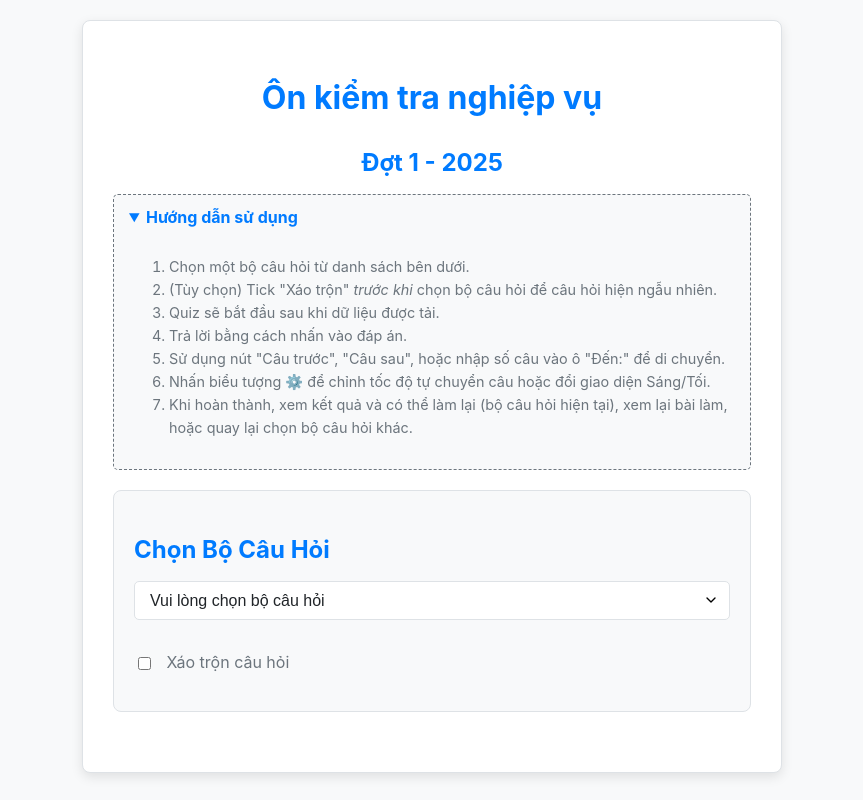
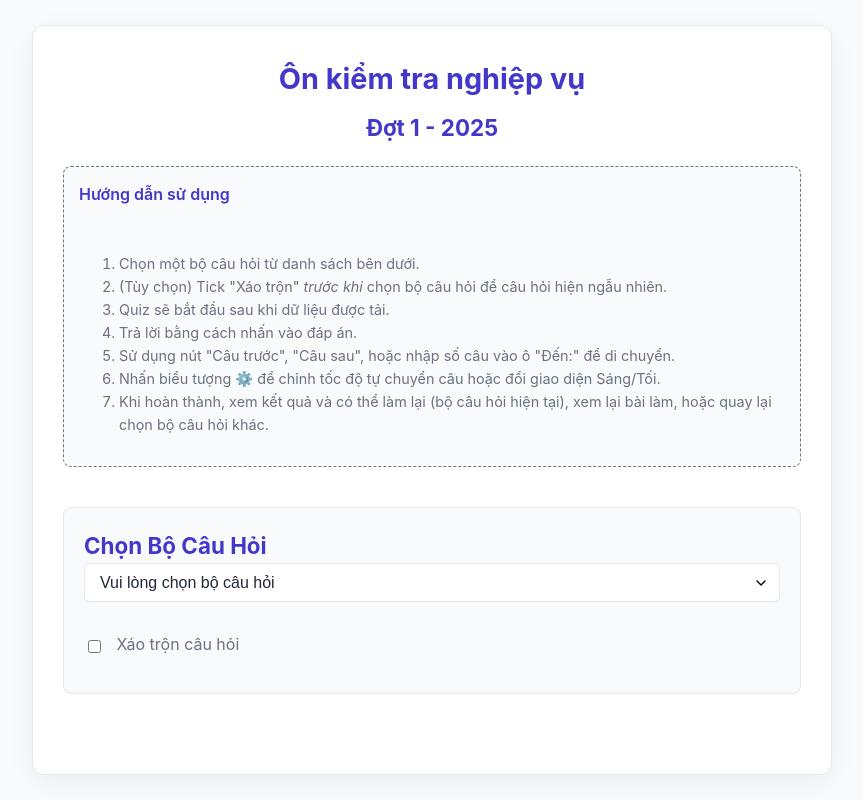
Before and after one commit to uybinhphan/quiz-nghiep-vu, a website: page index.html in a window 1280 px wide. Shown: the whole page, without its empty margins (208-1071 px from the left). Drawn offline with nearby package versions, Linux system fonts and the light colour scheme.

Commit message:
feat: enhance quiz app styling and layout (#1)
- Implement modern CSS Grid and Flexbox layout
- Update color theme for better accessibility
- Improve text and button styling
- Add better visual hierarchy and transitions
- Enhance dark mode support

```diff
--- a/index.html
+++ b/index.html
@@ -22,58 +22,191 @@
         /* --- COLOR VARIABLES --- */
         :root {
             /* Light Theme (Default) */
-            --bg-color: #f8f9fa; --text-color: #212529; --card-bg-color: #ffffff;
-            --card-border-color: #dee2e6; --primary-color: #007bff; --secondary-color: #6c757d;
-            --success-color: #28a745; --danger-color: #dc3545; --warning-color: #ffc107;
-            --info-color: #17a2b8; --timer-color: var(--primary-color); --disabled-bg-color: #e9ecef;
-            --disabled-text-color: #6c757d; --button-default-bg: #ffffff; --button-default-text: var(--text-color);
-            --button-default-border: var(--card-border-color); --button-hover-bg: #e9ecef;
-            --success-feedback-bg: #d4edda; --success-feedback-text: #155724;
-            --danger-feedback-bg: #f8d7da; --danger-feedback-text: #721c24;
-            --source-bg: #e2e3e5; --source-text: var(--secondary-color); --shadow-color: rgba(0, 0, 0, 0.1);
+            --bg-color: #f8fafc; --text-color: #1f2937; --card-bg-color: #ffffff;
+            --card-border-color: #e5e7eb; --primary-color: #4338ca; --secondary-color: #6b7280;
+            --success-color: #16a34a; --danger-color: #dc2626; --warning-color: #d97706;
+            --info-color: #0891b2; --timer-color: var(--primary-color); --disabled-bg-color: #f3f4f6;
+            --disabled-text-color: #9ca3af; --button-default-bg: #ffffff; --button-default-text: var(--text-color);
+            --button-default-border: var(--card-border-color); --button-hover-bg: #f3f4f6;
+            --success-feedback-bg: #dcfce7; --success-feedback-text: #059669;
+            --danger-feedback-bg: #fee2e2; --danger-feedback-text: #991b1b;
+            --source-bg: #f3f4f6; --source-text: var(--secondary-color); --shadow-color: rgba(0, 0, 0, 0.05);
             --theme-toggle-icon: '☀️'; --settings-icon: '⚙️';
             --menu-bg: var(--card-bg-color); --menu-border: var(--card-border-color);
             --app-padding: 30px; --app-padding-mobile: 10px;
             --timer-duration: 0.5s; /* Default CSS duration, JS overrides this */
             --filter-active-color: var(--danger-color); /* Color for active filter button */
+            --grid-gap: 20px;
+            --card-padding: 25px;
         }
         body.dark-theme {
              /* Dark Theme Overrides */
-            --bg-color: #121212; --text-color: #e0e0e0; --card-bg-color: #1e1e1e;
-            --card-border-color: #444444; --primary-color: #58a6ff; --secondary-color: #8b949e;
-            --success-color: #56d364; --danger-color: #f85149; --warning-color: #e3b341;
-            --info-color: #79c0ff; --timer-color: var(--primary-color); --disabled-bg-color: #30363d;
-            --disabled-text-color: #8b949e; --button-default-bg: #21262d; --button-default-text: var(--text-color);
-            --button-default-border: #30363d; --button-hover-bg: #30363d;
-            --success-feedback-bg: #2ea043; --success-feedback-text: #ffffff;
-            --danger-feedback-bg: #d73a49; --danger-feedback-text: #ffffff;
-            --source-bg: #21262d; --source-text: var(--secondary-color); --shadow-color: rgba(0, 0, 0, 0.4);
+            --bg-color: #111827; --text-color: #f3f4f6; --card-bg-color: #1f2937;
+            --card-border-color: #374151; --primary-color: #818cf8; --secondary-color: #9ca3af;
+            --success-color: #86efac; --danger-color: #fda4af; --warning-color: #fcd34d;
+            --info-color: #6ee7b7; --timer-color: var(--primary-color); --disabled-bg-color: #374151;
+            --disabled-text-color: #9ca3af; --button-default-bg: #1f2937; --button-default-text: var(--text-color);
+            --button-default-border: #374151; --button-hover-bg: #374151;
+            --success-feedback-bg: #059669; --success-feedback-text: #ffffff;
+            --danger-feedback-bg: #991b1b; --danger-feedback-text: #ffffff;
+            --source-bg: #1f2937; --source-text: var(--secondary-color); --shadow-color: rgba(0, 0, 0, 0.1);
             --theme-toggle-icon: '🌙'; --settings-icon: '⚙️';
             --menu-bg: #2a2a2a; --menu-border: #555555;
              --filter-active-color: var(--danger-color);
         }
 
         /* --- BASE STYLES --- */
-         body { font-family: -apple-system, BlinkMacSystemFont, "Segoe UI", Roboto, "Helvetica Neue", Arial, sans-serif; line-height: 1.6; background-color: var(--bg-color); color: var(--text-color); margin: 0; padding: 20px; display: flex; justify-content: center; align-items: flex-start; min-height: 100vh; transition: background-color 0.3s ease, color 0.3s ease; }
-         #app { background-color: var(--card-bg-color); padding: var(--app-padding); border-radius: 8px; box-shadow: 0 4px 12px var(--shadow-color); width: 100%; max-width: 700px; text-align: center; border: 1px solid var(--card-border-color); transition: background-color 0.3s ease, border-color 0.3s ease; position: relative; }
+         body {
+            font-family: -apple-system, BlinkMacSystemFont, "Segoe UI", Roboto, "Helvetica Neue", Arial, sans-serif;
+            line-height: 1.6;
+            background-color: var(--bg-color);
+            color: var(--text-color);
+            margin: 0;
+            padding: 20px;
+            min-height: 100vh;
+            display: grid;
+            place-items: center;
+            transition: background-color 0.3s ease, color 0.3s ease;
+        }
+         #app {
+            display: grid;
+            grid-template-rows: auto auto 1fr auto;
+            grid-template-areas:
+                "header"
+                "progress"
+                "content"
+                "navigation";
+            gap: var(--grid-gap);
+            max-width: 800px;
+            width: 100%;
+            background-color: var(--card-bg-color);
+            padding: var(--app-padding);
+            border-radius: 12px;
+            box-shadow: 0 8px 30px var(--shadow-color);
+            border: 1px solid var(--card-border-color);
+            transition: all 0.3s ease;
+         }
+
+         /* Header area */
+         .quiz-header {
+            grid-area: header;
+            display: flex;
+            flex-direction: column;
+            align-items: center;
+            text-align: center;
+            gap: 0.5em;
+         }
+
+         /* Progress area */
+         .progress-container {
+            grid-area: progress;
+            width: 100%;
+            display: flex;
+            justify-content: center;
+            align-items: center;
+         }
+
+         /* Main content area */
+         .quiz-content {
+            grid-area: content;
+            display: flex;
+            flex-direction: column;
+            gap: var(--grid-gap);
+         }
+
+         /* Navigation area */
+         .quiz-navigation {
+            grid-area: navigation;
+            display: flex;
+            justify-content: space-between;
+            gap: 15px;
+            padding-top: 20px;
+            border-top: 1px solid var(--card-border-color);
+         }
+
+         /* Responsive adjustments */
+         @media (max-width: 768px) {
+            #app {
+                padding: var(--app-padding-mobile);
+                border-radius: 8px;
+            }
+
+            .quiz-navigation {
+                flex-direction: column;
+                gap: 10px;
+                padding-top: 15px;
+            }
+         }
+
          /* Adjusted Title Margins */
-         h1 { color: var(--primary-color); margin-bottom: 0.5em; }
-         h2 { color: var(--primary-color); margin-bottom: 0.5em; }
+         h1 {
+            color: var(--primary-color);
+            margin: 0;
+            font-size: 1.8em;
+         }
+         h2 {
+            color: var(--primary-color);
+            margin: 0;
+            font-size: 1.4em;
+         }
          #quiz-title {
-            font-size: 1.1em; color: var(--secondary-color);
-            margin-top: -0.25em; margin-bottom: 1.5em;
+            font-size: 1.1em;
+            color: var(--secondary-color);
+            margin: 0;
             font-weight: normal;
          }
 
          /* --- HOW TO USE SECTION --- */
-         #usage-details { margin-bottom: 20px; text-align: left; border: 1px dashed var(--secondary-color); border-radius: 5px; background-color: var(--bg-color); transition: all 0.3s ease-out; opacity: 1; max-height: 1000px; overflow: hidden;}
-         #usage-details.hidden { opacity: 0; pointer-events: none; margin-bottom: 0; border: none; padding-top: 0; padding-bottom: 0; max-height: 0; }
-         #usage-details summary { padding: 10px 15px; font-weight: bold; cursor: pointer; color: var(--primary-color); }
-         #usage-details summary:hover { background-color: var(--button-hover-bg); }
-         #usage-details div { padding: 0 15px 15px 15px; font-size: 0.9em; color: var(--secondary-color); }
-         #usage-details code { background-color: var(--source-bg); padding: 2px 4px; border-radius: 3px; font-family: monospace; color: var(--text-color);}
-
-         /* --- SELECT SECTION --- */
+        #usage-details {
+            margin-bottom: var(--grid-gap);
+            text-align: left;
+            border: 1px dashed var(--secondary-color);
+            border-radius: 8px;
+            background-color: var(--bg-color);
+            transition: all 0.3s ease-out;
+            opacity: 1;
+            max-height: 1000px;
+            overflow: hidden;
+        }
+        #usage-details.hidden {
+            opacity: 0;
+            pointer-events: none;
+            margin-bottom: 0;
+            border: none;
+            padding-top: 0;
+            padding-bottom: 0;
+            max-height: 0;
+        }
+        #usage-details summary {
+            padding: 15px;
+            font-weight: 600;
+            cursor: pointer;
+            color: var(--primary-color);
+            display: flex;
+            align-items: center;
+            gap: 10px;
+            transition: all 0.2s ease;
+        }
+        #usage-details summary:hover {
+            background-color: var(--button-hover-bg);
+            color: var(--primary-color);
+        }
+        #usage-details div {
+            padding: 15px;
+            font-size: 0.9em;
+            color: var(--secondary-color);
+            display: flex;
+            flex-direction: column;
+            gap: 10px;
+        }
+        #usage-details code {
+            background-color: var(--source-bg);
+            padding: 4px 8px;
+            border-radius: 4px;
+            font-family: monospace;
+            color: var(--text-color);
+            font-size: 0.9em;
+        }  /* --- SELECT SECTION --- */
          #select-section {
             margin-bottom: 30px; padding: 20px; border: 1px solid var(--card-border-color); border-radius: 8px;
             background-color: var(--bg-color); text-align: left; transition: background-color 0.3s ease, border-color 0.3s ease;
@@ -185,6 +318,43 @@
              background-color: var(--button-hover-bg);
          }
 
+         .answer-option {
+            padding: 15px;
+            background-color: var(--button-default-bg);
+            border: 2px solid var(--card-border-color);
+            border-radius: 8px;
+            cursor: pointer;
+            transition: all 0.3s ease;
+            text-align: left;
+            display: flex;
+            align-items: center;
+            gap: 10px;
+            font-weight: 500;
+        }
+
+        .answer-option:hover {
+            transform: translateX(5px);
+            border-color: var(--primary-color);
+            background-color: rgba(67, 56, 202, 0.05);
+        }
+
+        .answer-option.selected {
+            border-color: var(--primary-color);
+            background-color: rgba(67, 56, 202, 0.1);
+        }
+
+        .answer-option.correct {
+            border-color: var(--success-color);
+            background-color: var(--success-feedback-bg);
+            color: var(--success-feedback-text);
+        }
+
+        .answer-option.incorrect {
+            border-color: var(--danger-color);
+            background-color: var(--danger-feedback-bg);
+            color: var(--danger-feedback-text);
+        }
+
          #status-message {
              display: none; margin-top: 5px; margin-bottom: 15px; color: var(--secondary-color); font-style: italic; min-height: 1.2em;
          }
@@ -273,9 +443,9 @@
          #back-to-select-quiz-btn:hover:not(:disabled) { filter: brightness(1.1); }
 
          /* --- RESULTS SECTION --- */
-         #results-section { display: none; text-align: center; padding: 30px var(--app-padding-mobile); background-color: var(--bg-color); border-radius: 8px; border: 1px solid var(--card-border-color); transition: background-color 0.3s ease, border-color 0.3s ease; }
-         #final-score { font-size: 1.8em; color: var(--success-color); margin-bottom: 25px; }
-         #results-controls { display: flex; justify-content: center; gap: 15px; flex-wrap: wrap; }
+         #results-section { display: none; text-align: left; padding: 30px var(--app-padding-mobile); background-color: var(--bg-color); border-radius: 8px; border: 1px solid var(--card-border-color); transition: background-color 0.3s ease, border-color 0.3s ease; }
+         #final-score { font-size: 1.2em; margin-bottom: 20px; color: var(--text-color); font-weight: 500; }
+         #results-controls { display: flex; gap: 10px; margin-top: 20px; }
          #restart-btn, #review-btn, #back-to-select-btn {
              padding: 12px 25px; font-size: 1.1em; border: none; border-radius: 5px; cursor: pointer; transition: background-color 0.3s ease;
          }
@@ -447,9 +617,11 @@
 </head>
 <body class=""> <!-- Theme class managed by JS -->
     <div id="app">
-        <h1>Ôn kiểm tra nghiệp vụ</h1>
-        <h2>Đợt 1 - 2025</h2>
-        <h2 id="quiz-title" class="hidden"></h2> <!-- Quiz Title -->
+        <div class="quiz-header">
+            <h1>Ôn kiểm tra nghiệp vụ</h1>
+            <h2>Đợt 1 - 2025</h2>
+            <h2 id="quiz-title" class="hidden"></h2> <!-- Quiz Title -->
+        </div>
 
         <!-- How to Use Section -->
         <details id="usage-details" open>
```
